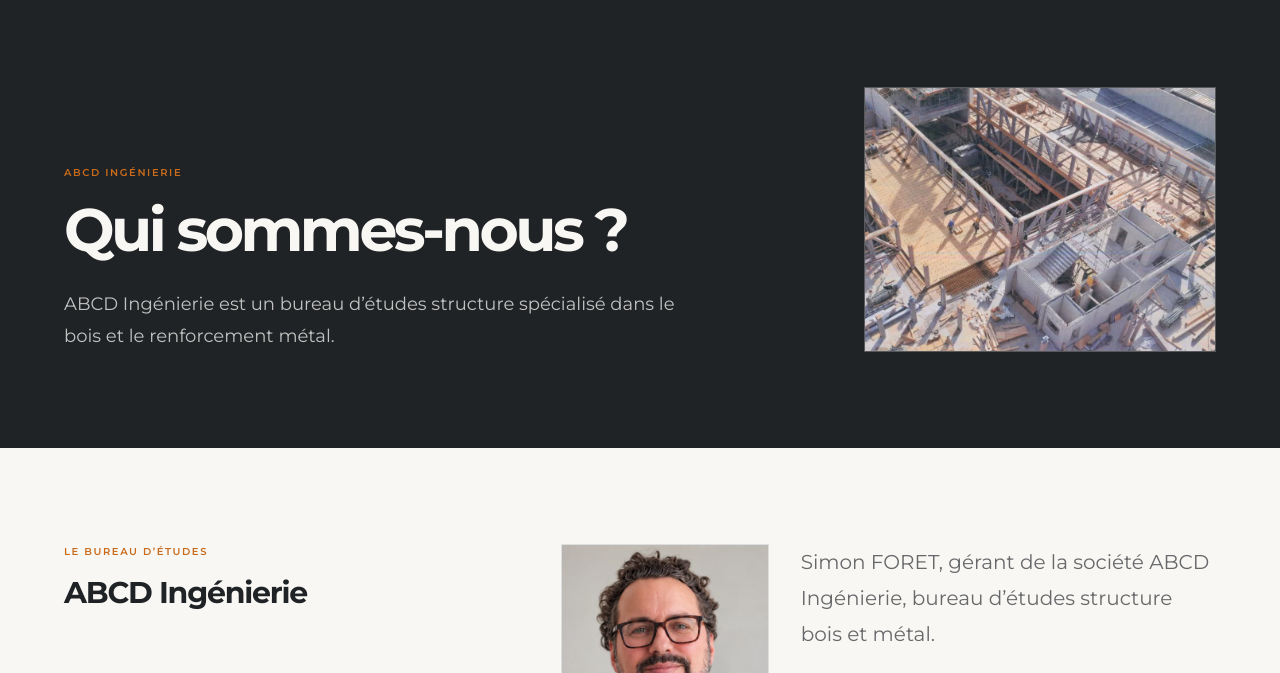
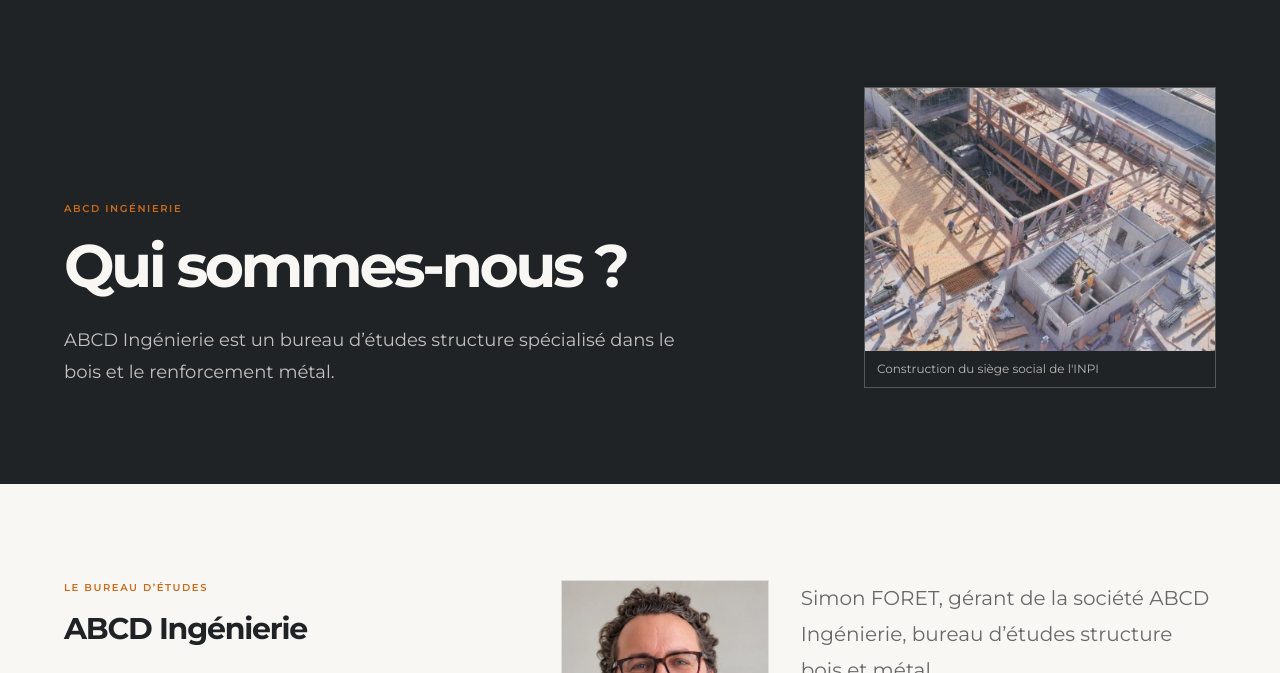
Before and after one commit to SimonJulie-lab/site-internet-abcd-Ingenierie, a plain HTML site: page site/a-propos.html in a window 1280 px wide. Shown: the part 114-787 px from the top of the page. Drawn offline with nearby package versions, Linux system fonts and the light colour scheme.

Commit message:
Ajoute une légende à la photo du siège de l'INPI

```diff
--- a/site/a-propos.html
+++ b/site/a-propos.html
@@ -126,6 +126,7 @@
         </div>
         <figure class="overflow-hidden border border-paper/25 lg:col-span-4 lg:col-start-9">
           <img id="image1" alt="Photo authentique de l'équipe ABCD Ingénierie ou d'une visite de chantier" class="aspect-[4/3] w-full object-cover" src="/photos/inpi-chantier.webp">
+          <figcaption class="px-3 py-2 text-xs leading-5 text-paper/70">Construction du siège social de l'INPI</figcaption>
         </figure>
       </div>
     </section>
```
